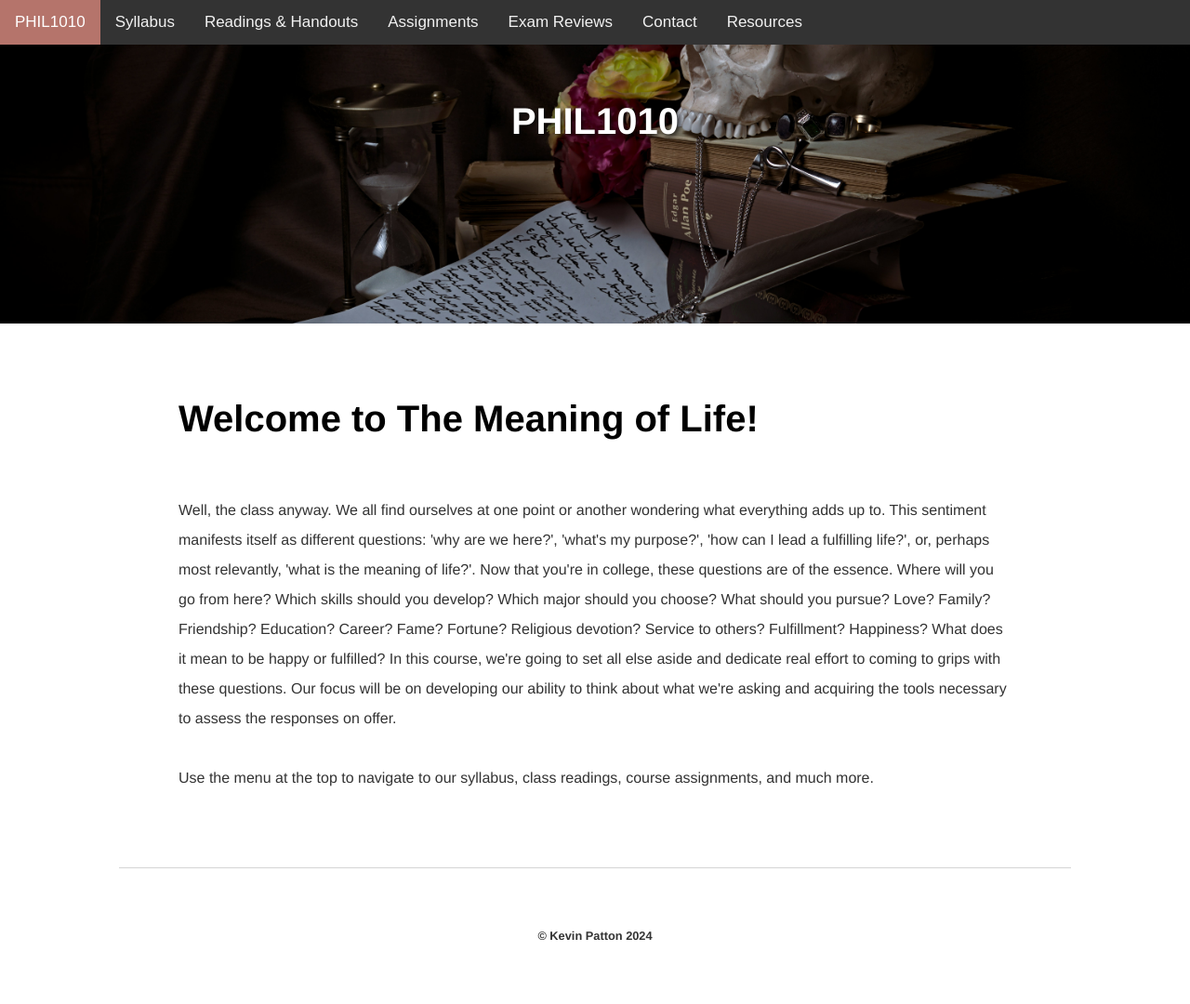
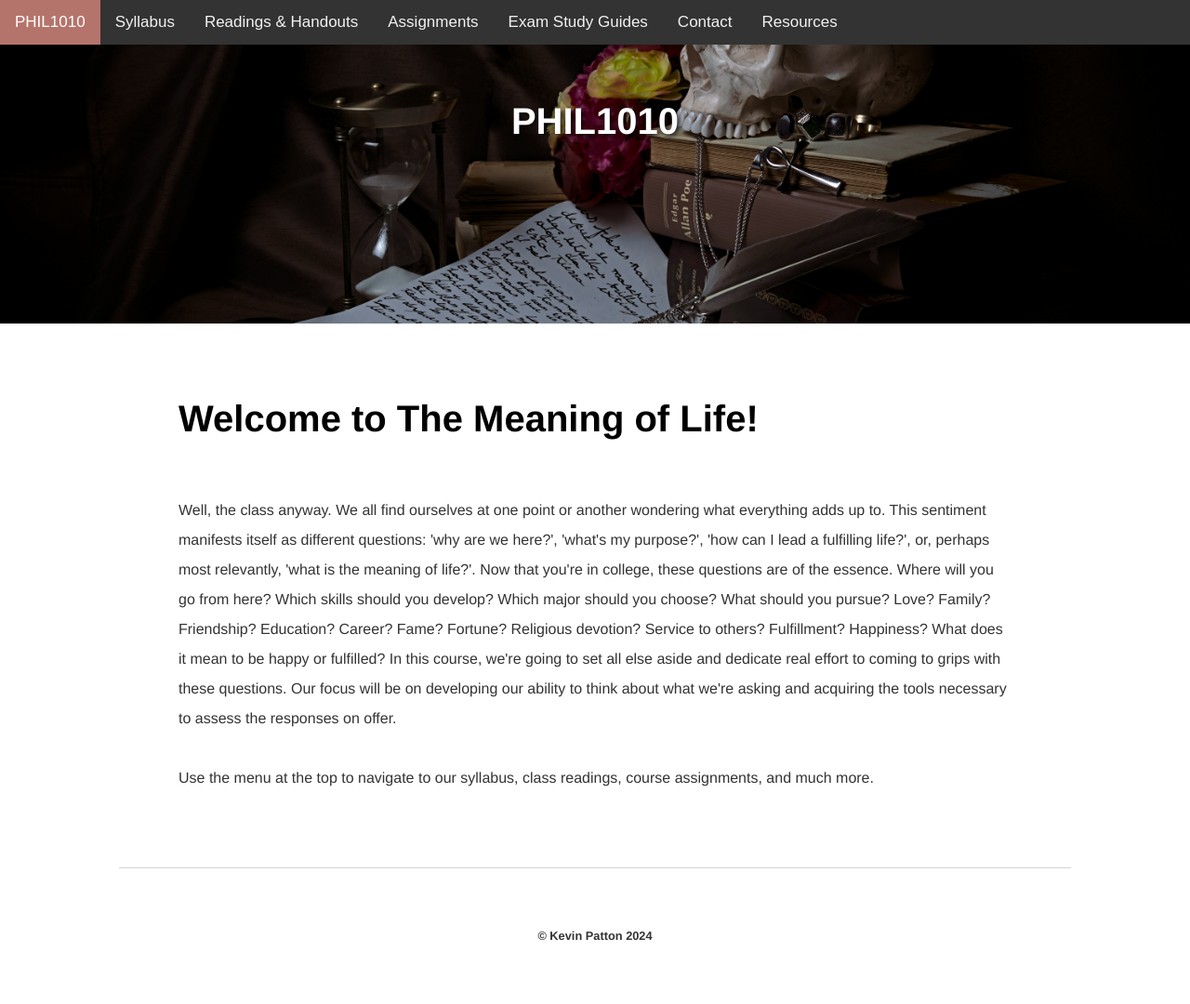
Before and after one commit to kevinjpatton/kevinjpatton.github.io, a Jekyll site: the page built from teaching/phil_1010/index.html, in a window 1280 px wide. Shown: the whole page at 93% size. Built offline with Jekyll 4.4.1, drawn with Linux system fonts in a browser that asks for light colours; Markdown is read by kramdown in place of the engine named in the settings.

Commit message:
Update 1010.html

```diff
--- a/_layouts/1010.html
+++ b/_layouts/1010.html
@@ -73,7 +73,7 @@ body {
   <a href="/teaching/phil_1010/syllabus">Syllabus</a>
   <a href="/teaching/phil_1010/readings">Readings & Handouts</a>
   <a href="/teaching/phil_1010/assignments">Assignments</a>
-  <a href="/teaching/phil_1010/exams">Exam Reviews</a>
+  <a href="/teaching/phil_1010/exams">Exam Study Guides</a>
   <a href="/teaching/phil_1010/contact">Contact</a></li>
   <a href="/teaching/phil_1010/resources">Resources</a>
   <a href="javascript:void(0);" class="icon" onclick="myFunction()">
```
